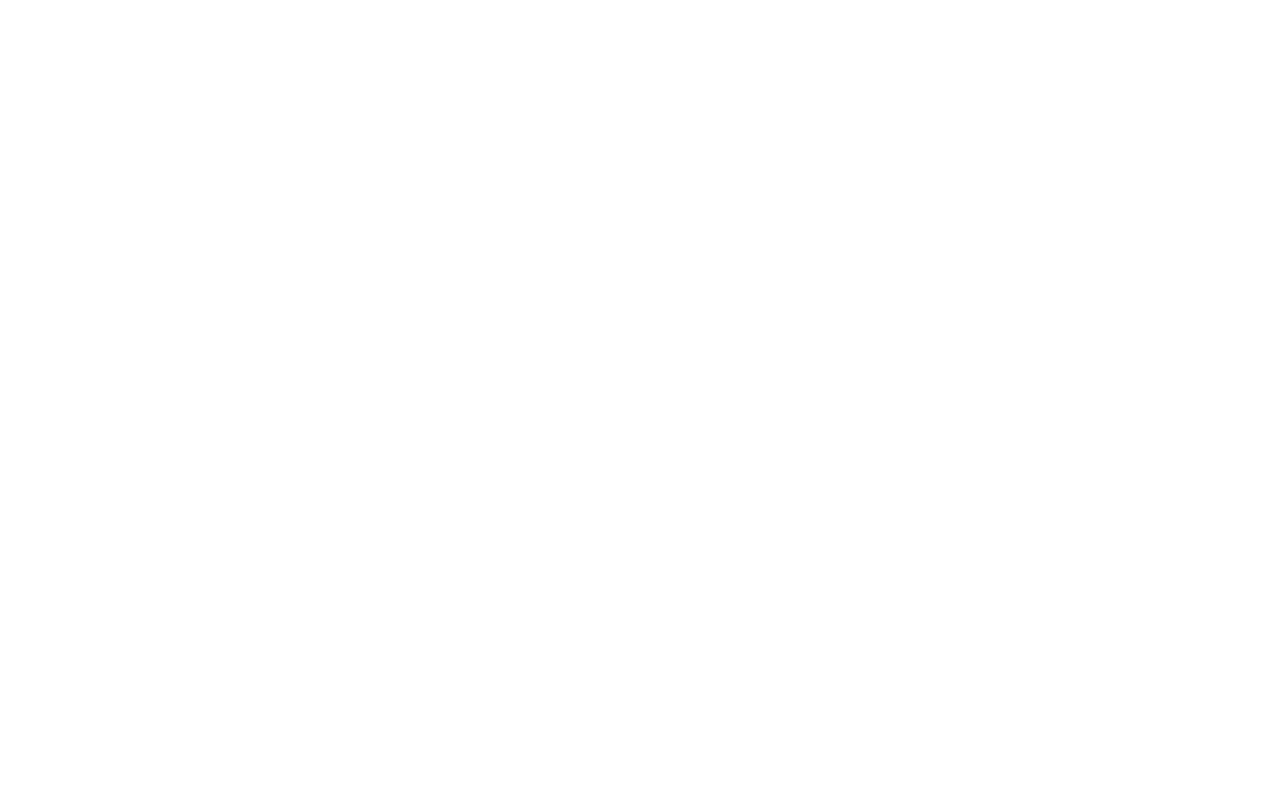
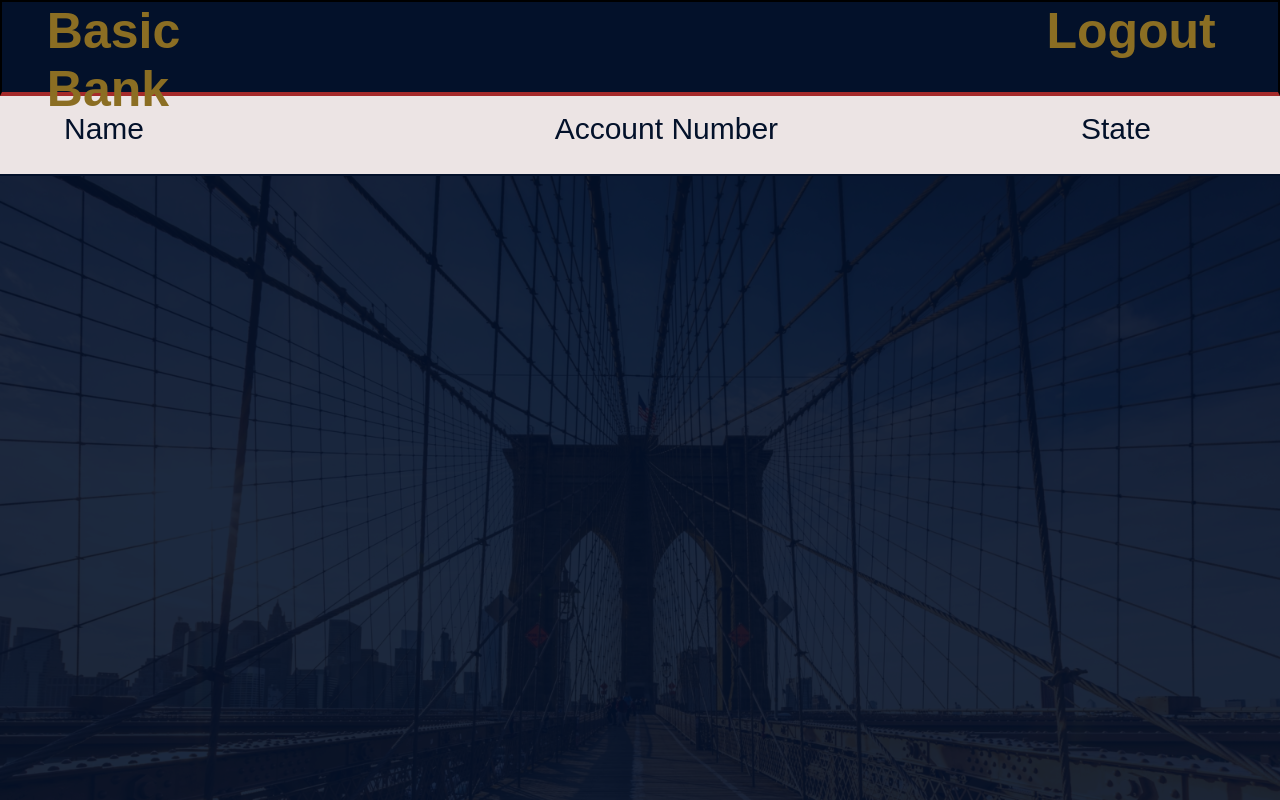
Before and after one commit to cyberstizz/basicbank, a React (Create React App) app: page /accounts/1/1 in a window 1280 px wide. Before the commit this address had no page. Built offline with nearby package versions, Linux system fonts and the light colour scheme.

Commit message:
added hooks to accounts component

```diff
--- a/src/App.js
+++ b/src/App.js
@@ -10,7 +10,7 @@ function App() {
 
       <Routes>
          <Route path="/" element={<Home/>} />
-         <Route  path="/accounts" element={<Accounts/>} />
+         <Route  path="/accounts/:username/:password" element={<Accounts />} />
          <Route  path="/create" element={<Home/>} />
 
       </Routes>
--- a/src/components/Accounts.js
+++ b/src/components/Accounts.js
@@ -1,4 +1,5 @@
 import './Accounts.css'
+import { useEffect, useState } from 'react';
 
 
 const Accounts = () => {
```
